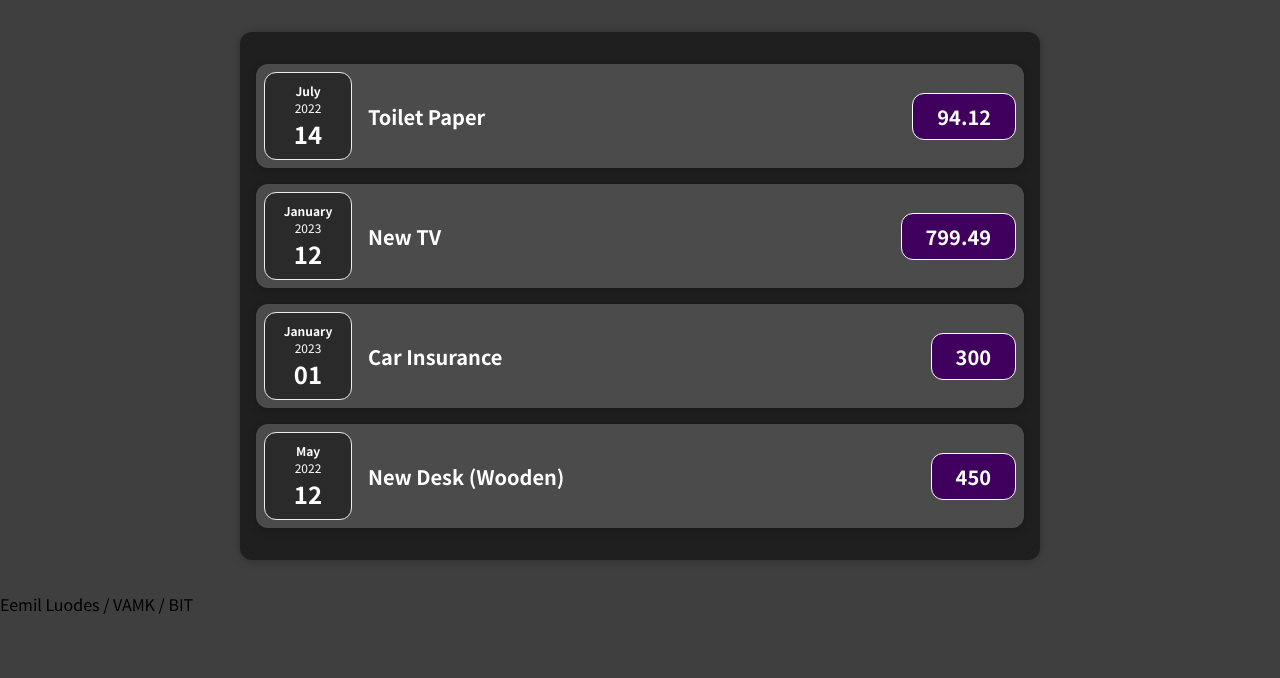
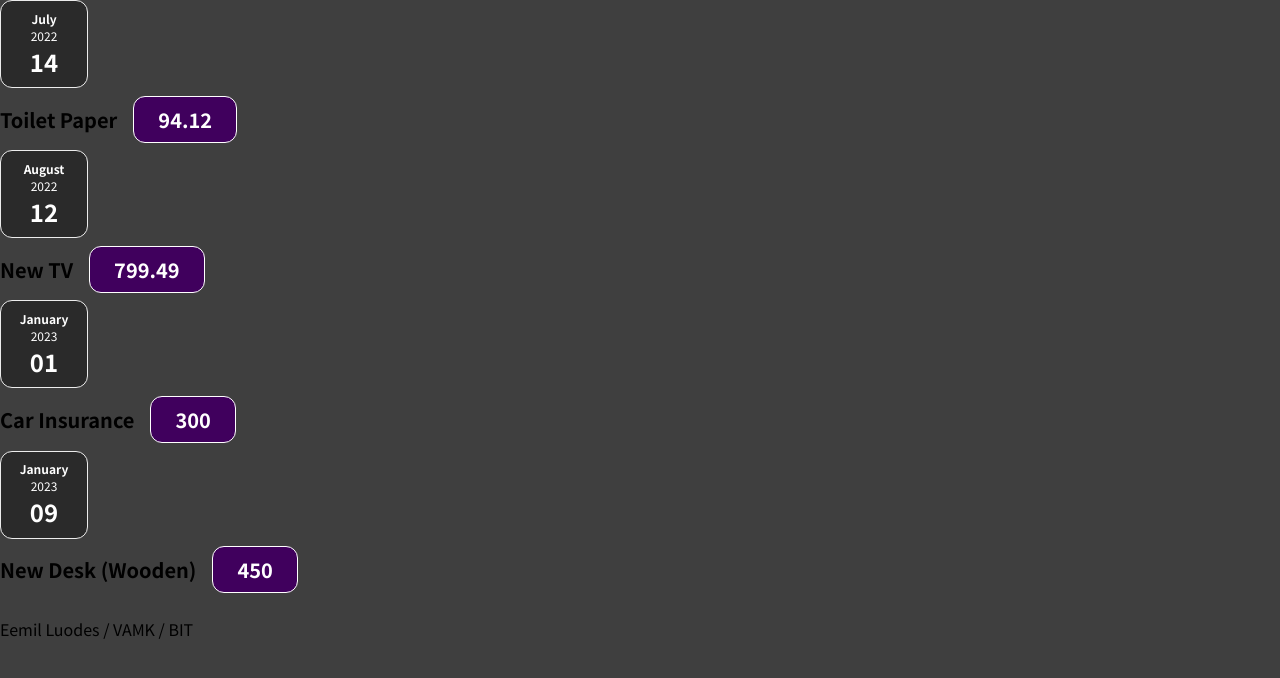
Before and after one commit to eeLude/React-Expenses-Tracker, a React (Create React App) app: page / in a window 1280 px wide. Shown: the top 678 px of the page. Built offline with nearby package versions, Linux system fonts and the light colour scheme.

Commit message:
+wrapper component +arrowfunctions +react import

```diff
--- a/src/App.js
+++ b/src/App.js
@@ -1,6 +1,7 @@
-import Expenses from "./components/Expenses";
+import React from "react";
+import Expenses from "./components/Expenses/Expenses";
 
-function App() {
+const App = () => {
   const expenses = [
     {
       id: "e1",
@@ -8,7 +9,7 @@
       amount: 94.12,
       date: new Date("2022-07-14"),
     },
-    { id: "e2", title: "New TV", amount: 799.49, date: new Date("2023-01-12") },
+    { id: "e2", title: "New TV", amount: 799.49, date: new Date("2022-08-12") },
     {
       id: "e3",
       title: "Car Insurance",
@@ -19,7 +20,7 @@
       id: "e4",
       title: "New Desk (Wooden)",
       amount: 450,
-      date: new Date("2022-05-12"),
+      date: new Date("2023-01-09"),
     },
   ];
 
@@ -29,6 +30,6 @@
       <p>Eemil Luodes / VAMK / BIT</p>
     </div>
   );
-}
+};
 
 export default App;
--- a/src/components/ExpenseDate.js
+++ b/src/components/Expenses/ExpenseDate.js
@@ -1,6 +1,7 @@
+import React from "react";
 import "./ExpenseDate.css";
 
-function ExpenseDate(props) {
+const ExpenseDate = (props) => {
   const month = props.date.toLocaleString("en-US", { month: "long" });
   const day = props.date.toLocaleString("en-US", { day: "2-digit" });
   const year = props.date.getFullYear();
@@ -12,6 +13,6 @@
       <div className="expense-date__day">{day}</div>
     </div>
   );
-}
+};
 
 export default ExpenseDate;
--- a/src/components/ExpenseItem.css
+++ b/src/components/Expenses/ExpenseItem.css
@@ -2,10 +2,6 @@
   display: flex;
   justify-content: space-between;
   align-items: center;
-  box-shadow: 0 2px 8px rgba(0, 0, 0, 0.25);
-  padding: 0.5rem;
-  margin: 1rem 0;
-  border-radius: 12px;
   background-color: #4b4b4b;
 }
 
--- a/src/components/ExpenseItem.js
+++ b/src/components/Expenses/ExpenseItem.js
@@ -1,16 +1,18 @@
+import React from "react";
 import "./ExpenseItem.css";
 import ExpenseDate from "./ExpenseDate";
+import Card from "../UI/Card";
 
-function ExpenseItem(props) {
+const ExpenseItem = (props) => {
   return (
-    <div className="expense-item">
+    <Card className="expense-item">
       <ExpenseDate date={props.date} />
       <div className="expense-item__description">
         <h2>{props.title}</h2>
         <div className="expense-item__price">{props.amount}</div>
       </div>
-    </div>
+    </Card>
   );
-}
+};
 
 export default ExpenseItem;
--- a/src/components/Expenses.css
+++ b/src/components/Expenses/Expenses.css
@@ -4,6 +4,4 @@
   margin: 2rem auto;
   width: 50rem;
   max-width: 95%;
-  border-radius: 12px;
-  box-shadow: 0 1px 8px rgba(0, 0, 0, 0.25);
 }
--- a/src/components/Expenses.js
+++ b/src/components/Expenses/Expenses.js
@@ -1,9 +1,11 @@
+import React from "react";
 import "./Expenses.css";
 import ExpenseItem from "./ExpenseItem";
+import Card from "../UI/Card";
 
-function Expenses(props) {
+const Expenses = (props) => {
   return (
-    <div className="expenses">
+    <Card className="expenses">
       <ExpenseItem
         title={props.items[0].title}
         amount={props.items[0].amount}
@@ -24,8 +26,8 @@
         amount={props.items[3].amount}
         date={props.items[3].date}
       />
-    </div>
+    </Card>
   );
-}
+};
 
 export default Expenses;
--- /dev/null
+++ b/src/components/UI/Card.css
@@ -0,0 +1,4 @@
+.card {
+  border-radius: 12px;
+  box-shadow: 0 1px 9px (0, 0, 0, 0.25);
+}
--- /dev/null
+++ b/src/components/UI/Card.js
@@ -0,0 +1,9 @@
+import React from "react";
+import "./Card.css";
+const Card = (props) => {
+  const classes = "card" + props.className;
+
+  return <div className={classes}>{props.children}</div>;
+};
+
+export default Card;
```
Also changed, not shown: src/components/Expenses/ExpenseDate.css (renamed from src/components/ExpenseDate.css).
